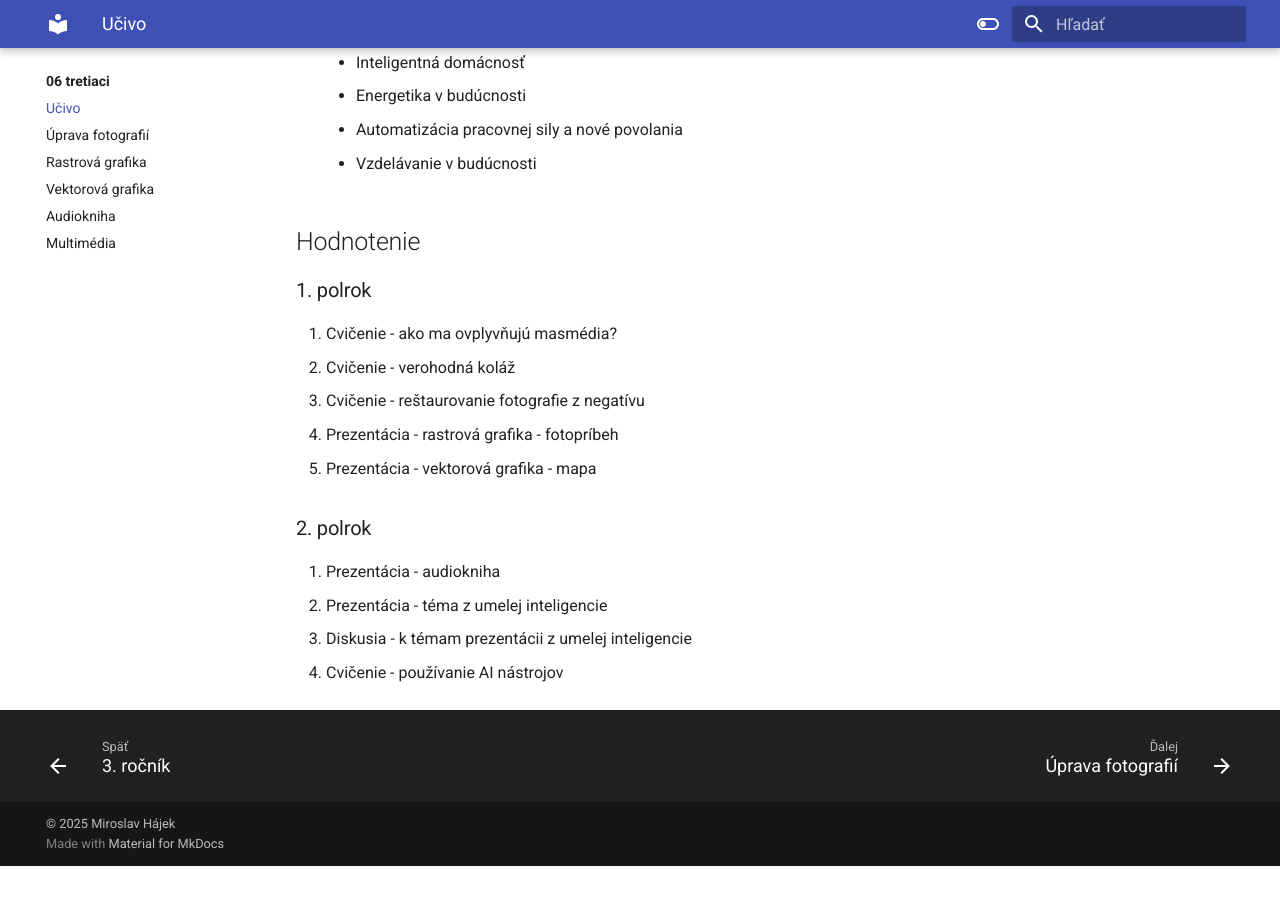
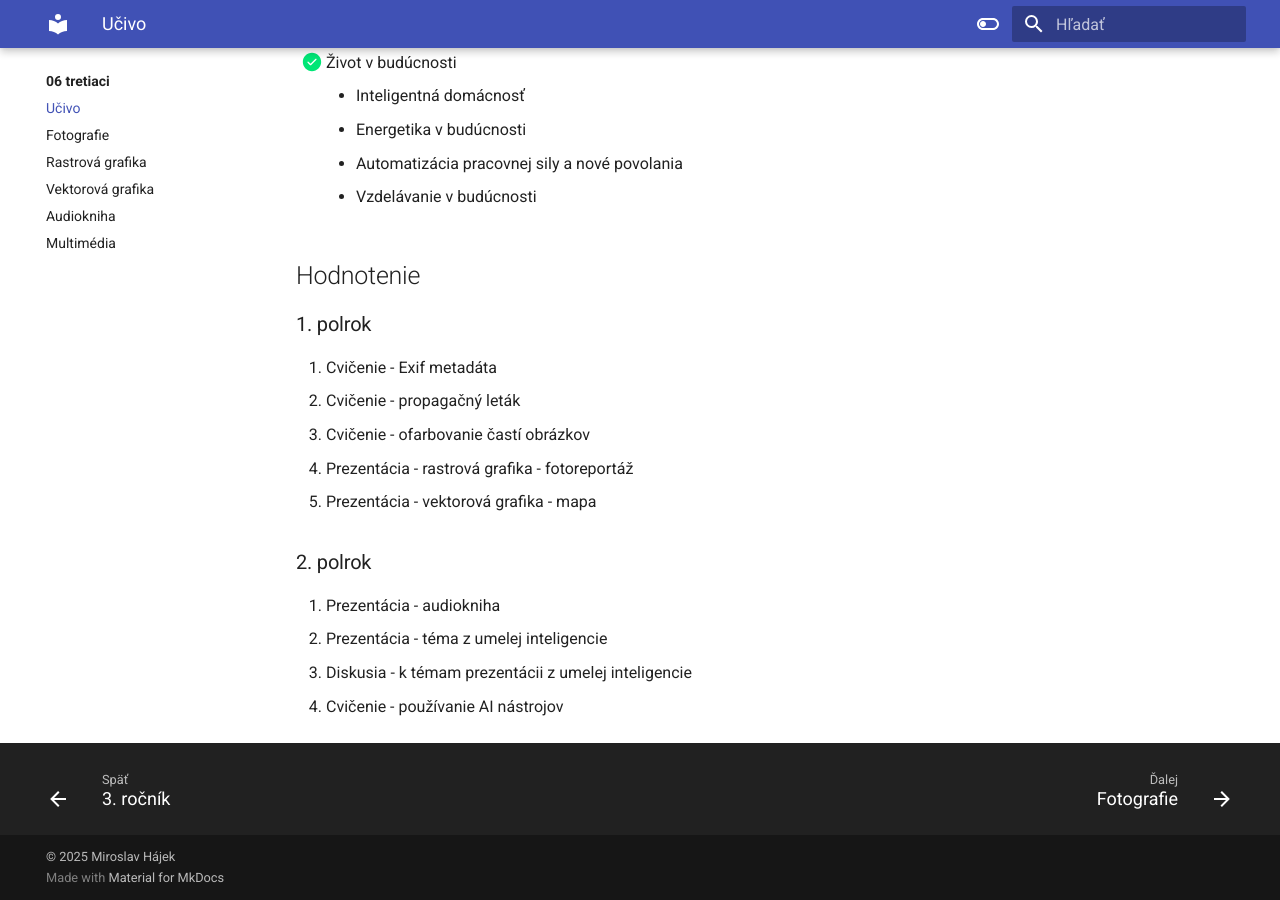
Before and after one commit to hubenka/hubenka.github.io, an MkDocs documentation site: the page built from docs/06_tretiaci/01_ucivo.md, in a window 1280 px wide and 900 px high, scrolled down 1327 px. Built offline with MkDocs 1.6.1 and Material for MkDocs 9.7.7, drawn with Linux system fonts in a browser that asks for light colours; before the commit the page ends 2193 px from its top, so only the background shows below that; some of the changed text lies outside the part shown.

Commit message:
3R - Fix links

```diff
--- a/docs/06_tretiaci/01_ucivo.md
+++ b/docs/06_tretiaci/01_ucivo.md
@@ -50,10 +51,10 @@
 
 ### 1. polrok
 
-1. Cvičenie - ako ma ovplyvňujú masmédia?
-2. Cvičenie - verohodná koláž
-3. Cvičenie - reštaurovanie fotografie z negatívu
-4. Prezentácia - rastrová grafika - fotopríbeh
+1. Cvičenie - Exif metadáta
+2. Cvičenie - propagačný leták
+3. Cvičenie - ofarbovanie častí obrázkov
+4. Prezentácia - rastrová grafika - fotoreportáž
 5. Prezentácia - vektorová grafika - mapa
 
 ### 2. polrok
--- a/docs/06_tretiaci/02_obrazky.md
+++ b/docs/06_tretiaci/02_fotografovanie.md
@@ -1,6 +1,6 @@
 ---
-title: Úprava fotografií
-slug: ucivo
+title: Fotografie
+slug: fotografie
 publish: true
 ---
 
```
Also changed, not shown: other parts of docs/06_tretiaci/01_ucivo.md (+2 -1 lines).
